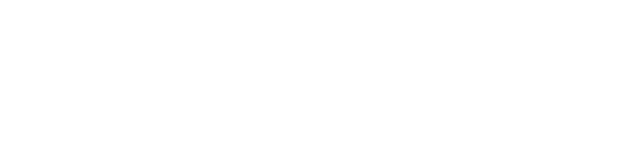
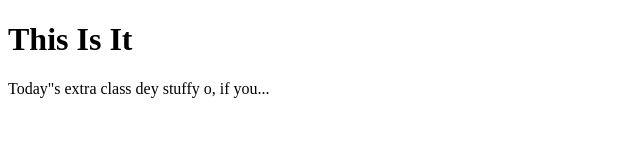
Before and after one commit to yugach/OluwaYugach, a plain HTML site: page yugmi.html in a window 1280 px wide. Shown: the whole page, without its empty margins (0-640 px from the left). Drawn offline with Linux system fonts and the light colour scheme.

Commit message:
heading and para

```diff
--- a/yugmi.html
+++ b/yugmi.html
@@ -7,6 +7,7 @@
     <title>Document</title>
 </head>
 <body>
-
+    <h1>This Is It</h1>
+    <p>Today"s extra class dey stuffy o, if you...</p>
 </body>
 </html>
```
